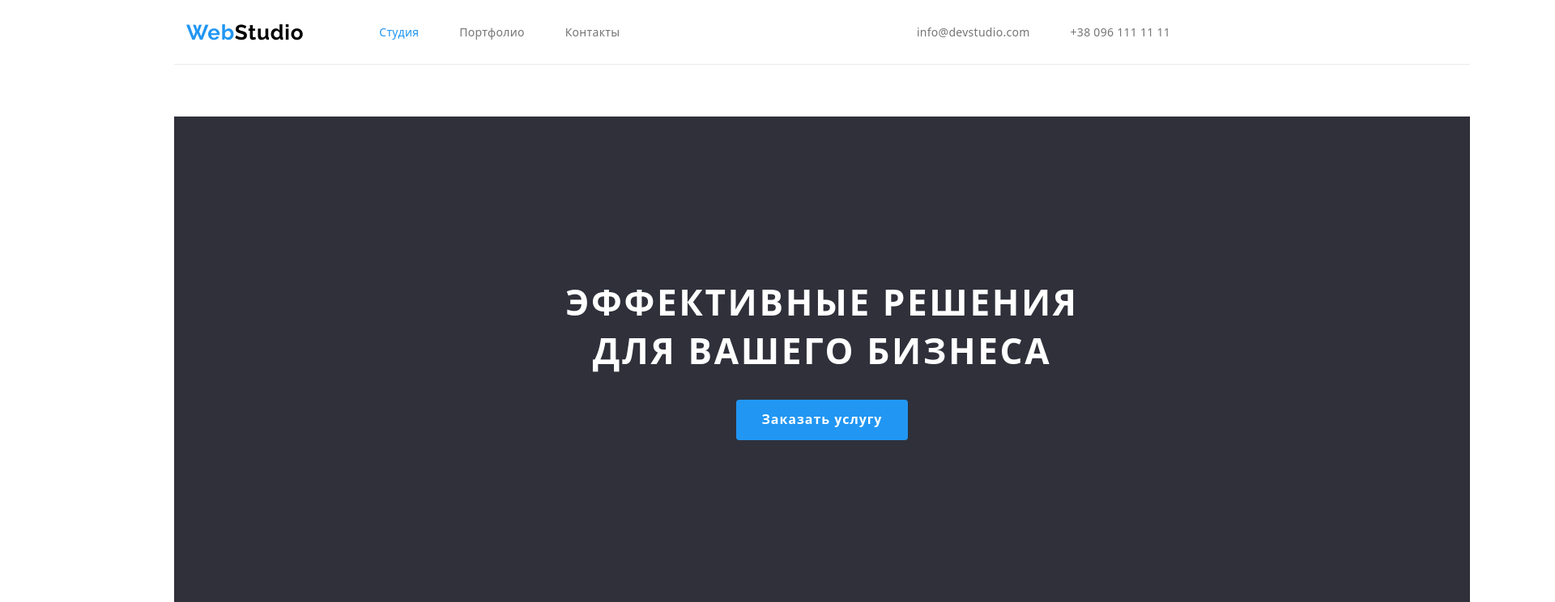
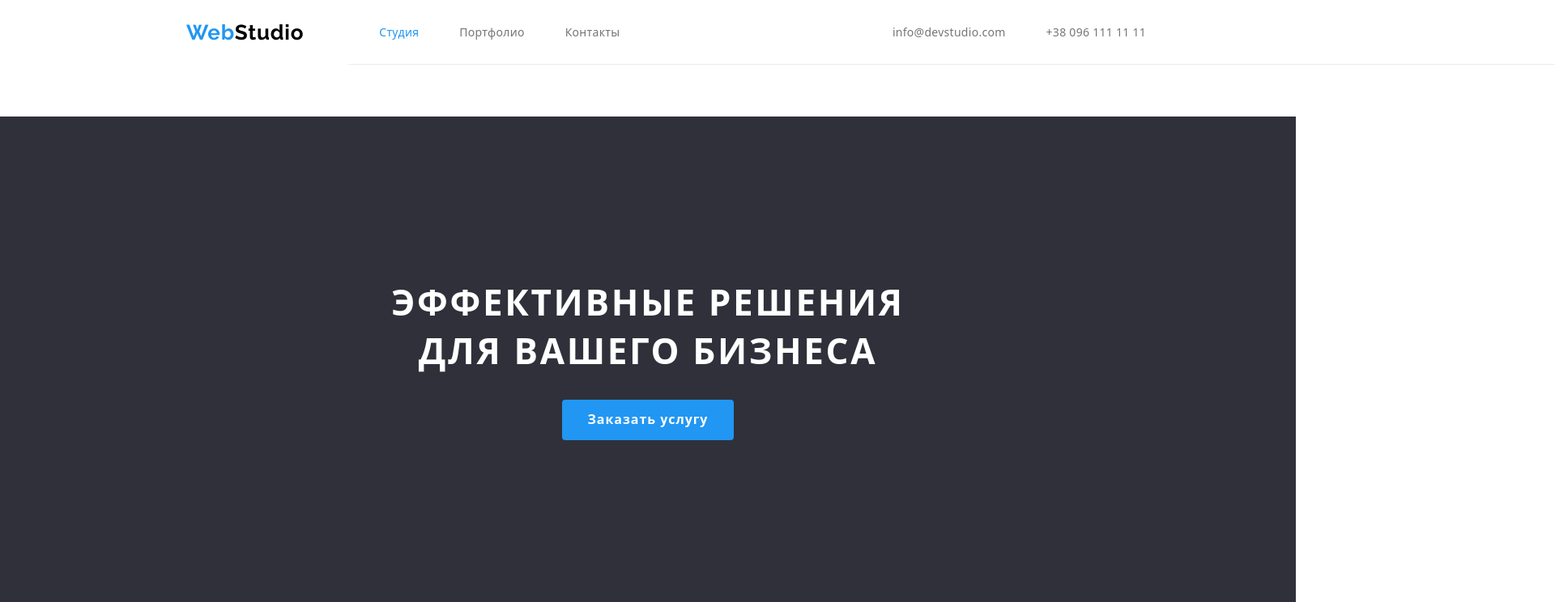
Before and after one commit to SlavikChuprin/goit-markup-hw-03, a plain HTML site: page index.html in a window 1280 px wide. Shown: the top 744 px of the page at 81% size, 1920 px wide, since content can reach past the window. Drawn offline with nearby package versions, Linux system fonts and the light colour scheme.

Commit message:
Поправил разметку
есть вопросы

```diff
--- a/css/style.css
+++ b/css/style.css
@@ -19,6 +19,7 @@ color email, tel. footer: rgba(255, 255, 255, 0.6); */
     --background-btn-still: #F5F4FA;
 }
 html {
+
     box-sizing: border-box;
 }
 
@@ -97,6 +98,7 @@ a.logo {
 header {
     width: 1600px;
     height: 80px;
+    margin-left: 215px;
     border-bottom: 1px solid;
     border-color: var(--bottom-line-header);
 }
@@ -105,11 +107,12 @@ header {
     display: flex;
     width: 1230px;
     justify-content: center;
-    margin-left: 15px;
-    margin-right: 15px;
     align-items: center;
+    margin-left: -215px;
+    padding-left: 15px;
+    padding-right: 15px;
+
     margin-bottom: 64px;
-
 
 }
 
@@ -171,6 +174,7 @@ nav .item {
 
     width: 1600px;
     height: 600px;
+    margin-left: -215px;
     margin-top: 64px;
     margin-bottom: 19px;
     text-align: center;
@@ -290,6 +294,7 @@ nav .item {
 
 .our-team-section {
     width: 1600px;
+    margin-left: -215px;
     /* margin-left: auto;
     margin-right: auto; */
     background-color: var(--background-btn-still);
@@ -358,9 +363,9 @@ nav .item {
 /* Footer */
 
 footer{
-
     width: 1600px;
     min-height: 252px;
+    margin-left: -215px;
     background-color: var(--background-secondary);
 }
 address {
```
Also changed, not shown: portfolio.html (+2 -1 lines).
